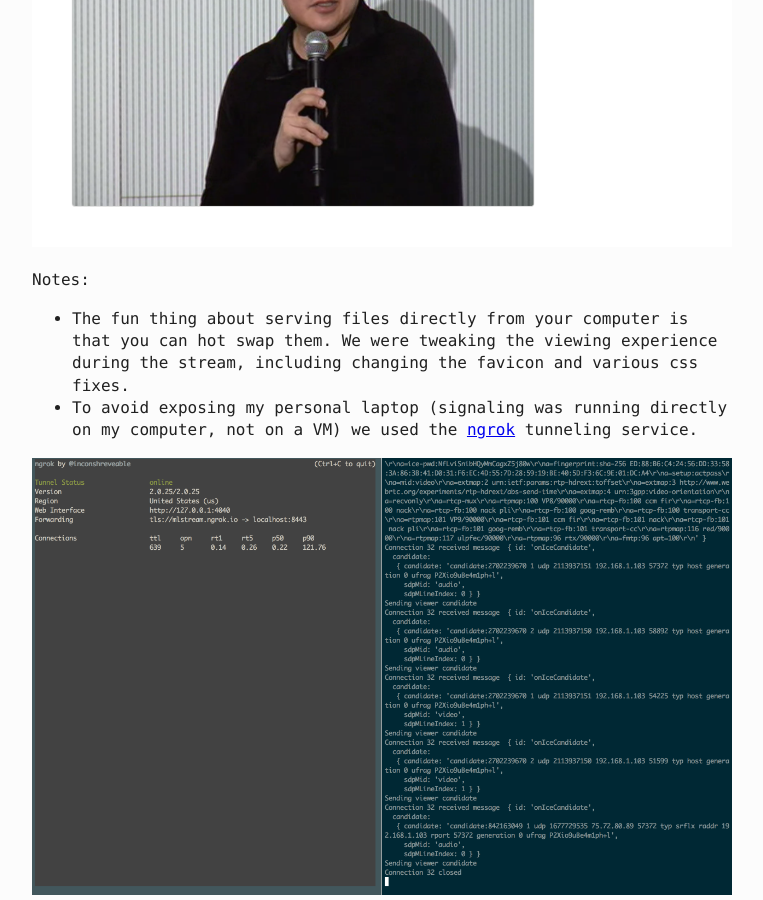
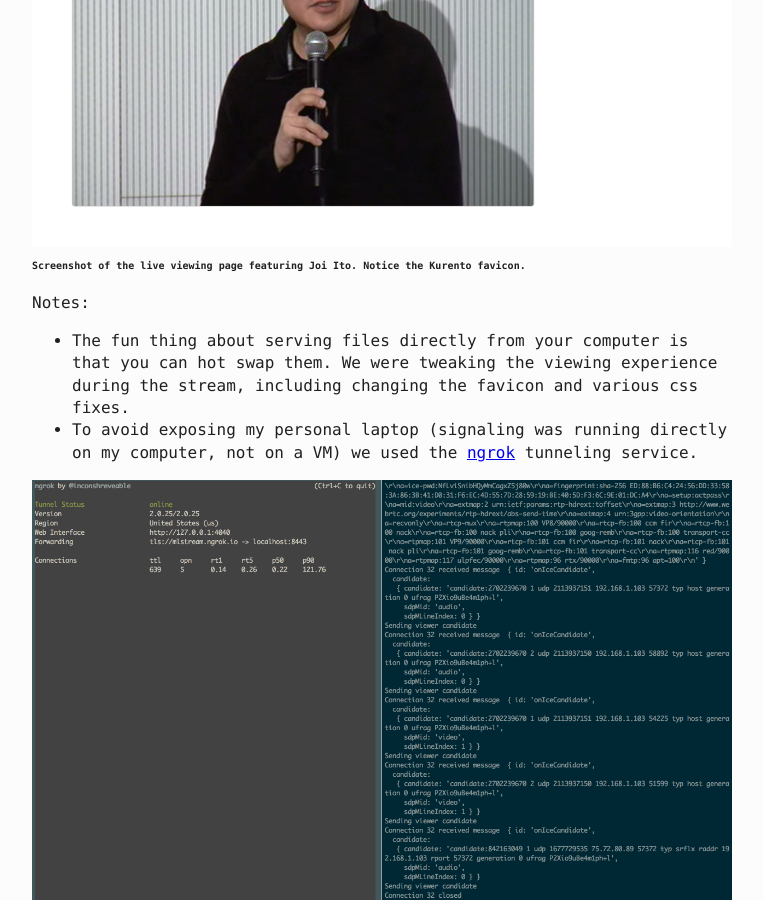
Before and after one commit to tomerweller/tomerweller.github.io, a Jekyll site: the page built from _posts/2016-03-21-open-live-streaming-in-two-hours.md, in a window 1280 px wide and 900 px high, scrolled down 3126 px. Shown: the whole window, without its empty margins (258-1021 px from the left). Built offline with Jekyll 4.4.1, drawn with Linux system fonts in a browser that asks for light colours; comment, search, counter and statistics services are not loaded.

Commit message:
annotations

```diff
--- a/_posts/2016-03-21-open-live-streaming-in-two-hours.md
+++ b/_posts/2016-03-21-open-live-streaming-in-two-hours.md
@@ -38,6 +38,7 @@ When I say *based* I mean completely *copied*. The only change we made was to se
 [here's the code]()
 
 ![Viewer](/assets/ostream_view.png)
+<small>Screenshot of the live viewing page featuring Joi Ito. Notice the Kurento favicon.</small>
 
 Notes:
 
```
